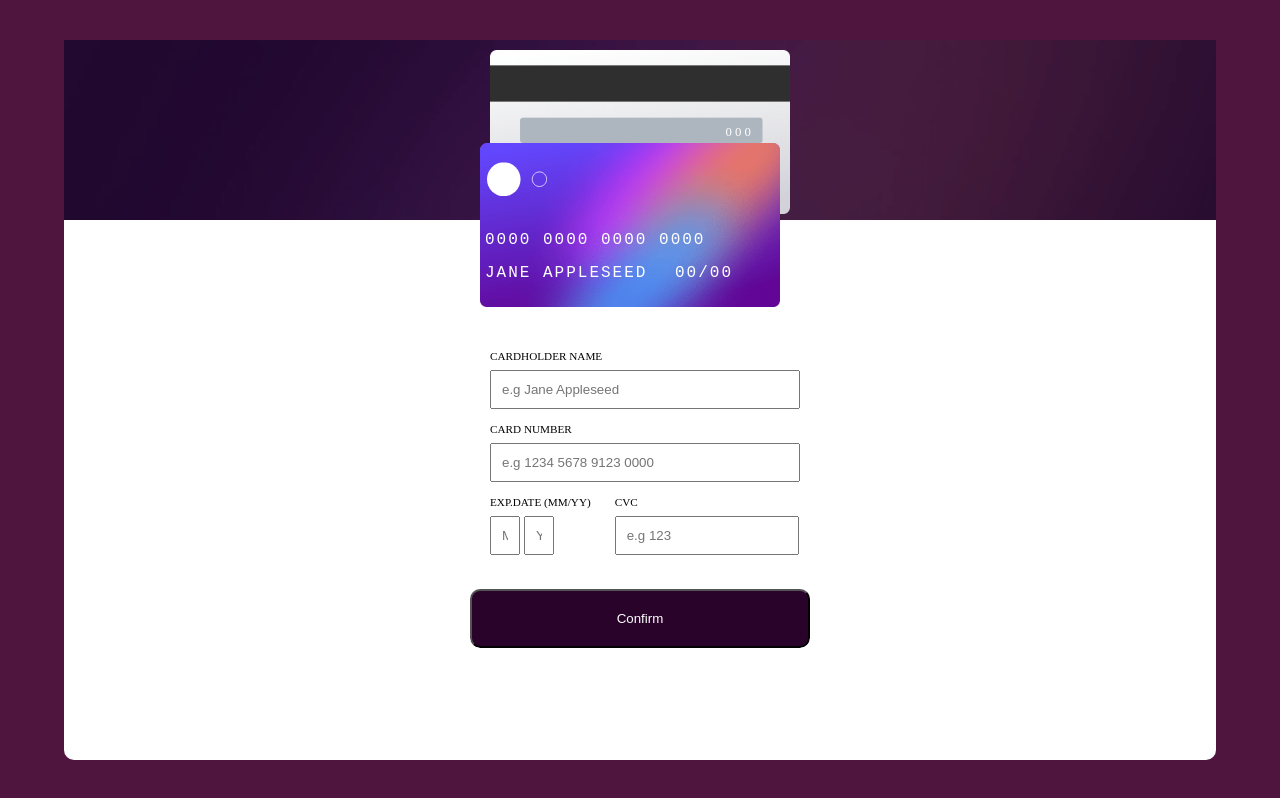
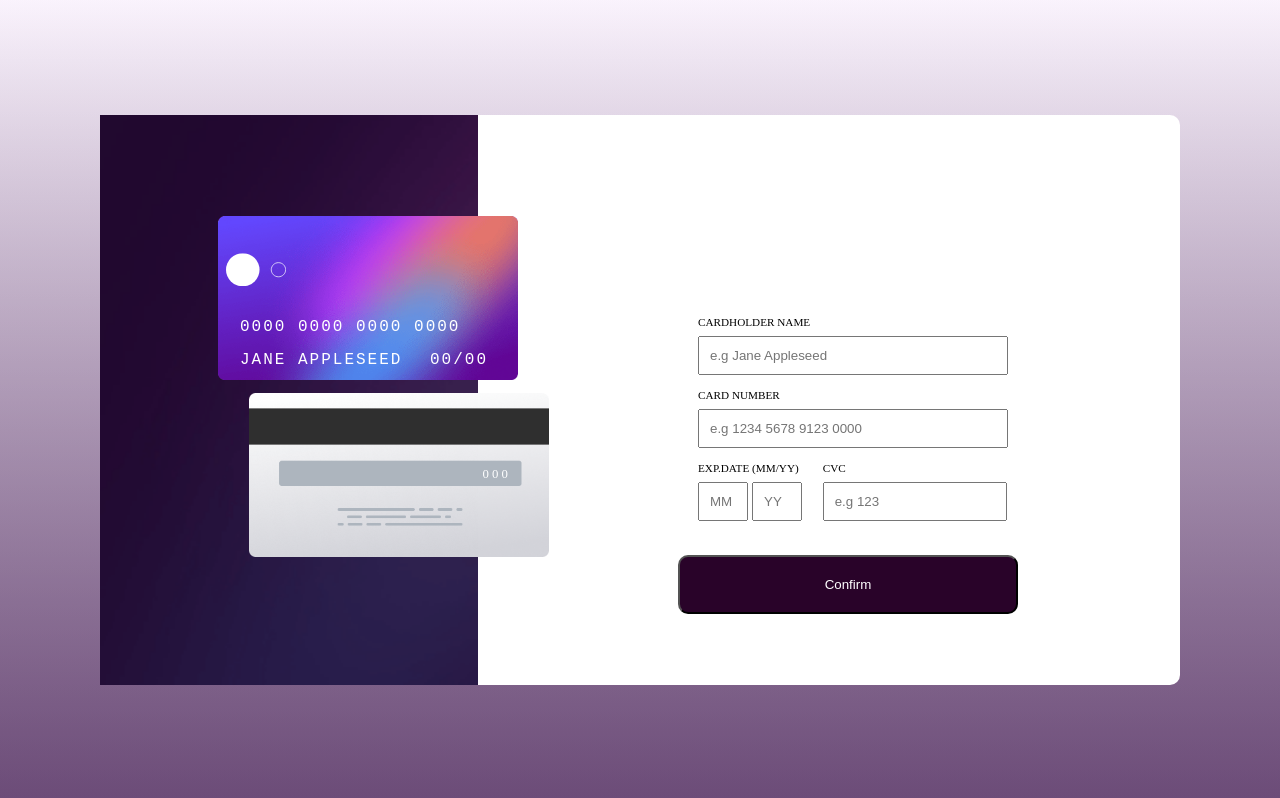
Before and after one commit to Sonaite/projeto-card, a plain HTML site: page index.html in a window 1280 px wide. Drawn offline with Linux system fonts and the light colour scheme.

Commit message:
Update style.css

```diff
--- a/style.css
+++ b/style.css
@@ -13,7 +13,7 @@
    display: flex;
   justify-content: center;
   align-items: center;
-  background-color: rgb(80, 21, 62);
+background-image: linear-gradient(to top, rgba(49, 4, 66, 0.466), rgba(240, 220, 248, 0.192));
  height: 100%;
   width: 100%;
   overflow: hidden;
@@ -172,7 +172,7 @@
   .expiry-date input{
 
     display: inline-flex;
-    width: 30px;
+    width: 50px;
      margin-right: -20px;
   }
   .expiry-date .cvc{
@@ -252,3 +252,86 @@
 
 
     }
+    @media screen and (min-width: 992px){
+       #container {
+
+    flex-direction: row;
+     width: 1080px;
+     height: 570px;
+
+    }
+    header{
+      display: flex;
+    justify-content: center; /* Centraliza horizontalmente */
+    align-items: center;
+
+    width: 35%;
+    height: 100%; /* Para ocupar altura toda */
+
+    }
+     .cards {
+  position: relative;
+  display: flex;
+  flex-direction: column;
+  align-items: center;
+  justify-content: center;
+  margin-left: 100px;
+  margin-bottom: 100px;
+
+
+
+
+  top: auto;
+}
+.cardfront {
+  transform: translateY(-140px); /* para cima */
+}
+
+.cardbcak {
+  transform: translateY(130px); /* para baixo */
+  margin-left: 120px;
+}
+ .card-info {
+
+      position: absolute;
+  top: -178px; /* igual ao top da .cardfront */
+   left: 40px;
+  width: 300px; /* igual à largura do cartão */
+
+
+
+
+    }
+
+    #card-logo img{
+        position: absolute;
+
+        top: 4%;
+        left: 20%;
+        transform: translateY(-50%);
+        z-index: 10; /* 🔺 Fica acima da imagem */
+        width: 60px; /* ajusto conforme necessário */
+
+
+    }
+      #display-card-cvc{
+          position: absolute;
+          top: 204px;
+          right: 20px;
+          font-size: 0.8em;
+          color:white;
+
+    }
+
+
+
+    main{
+       width: 50%;
+        display: flex;
+    flex-direction: column;
+    justify-content: center; /* centraliza conteúdo verticalmente */
+    align-items: center;     /* opcional: centraliza horizontalmente também */
+    height: 100%;
+    margin-left: 100px;
+    }
+  }
```
